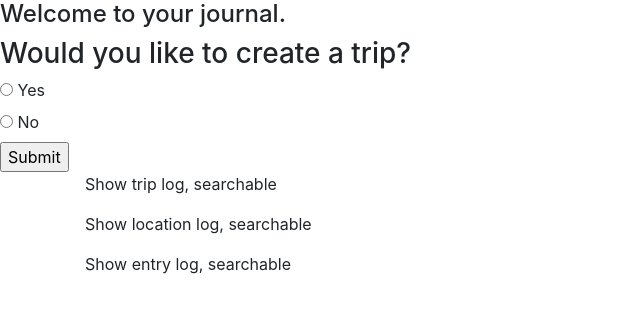
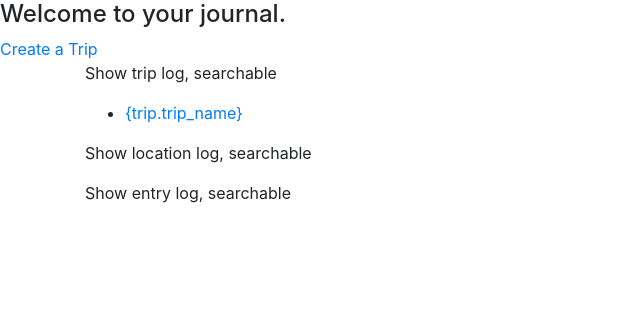
Before and after one commit to lavaniab/Hackbright-Project, a Flask app: template templates/users_journal.html in a window 1280 px wide. Shown: the top 313 px of the page, without its empty margins (0-640 px from the left). Run offline with Flask 2, Linux system fonts and the light colour scheme; the template is opened without the code that fills it: values that come from a table or form of the project are taken from there, others are empty; tables that the repository leaves empty hold one stand-in row (values such as "Sample post"); some libraries are stand-ins or nearby versions.

Commit message:
more work on routes and html pages

```diff
--- a/model.py
+++ b/model.py
@@ -71,8 +71,7 @@ class Location(db.Model): #for now this will just be a nice little box with save
 
 	#locations = db.relationship("Trip", backref="locations")
 
-
-class Locations_Trip(db.Model):
+class Locations_Trips(db.Model):
 	"""Association between trips and locations."""
 
 	__tablename__ = "locationsTrips"
--- a/server.py
+++ b/server.py
@@ -8,7 +8,7 @@ from flask_debugtoolbar import DebugToolbarExtension
 #from wtforms import StringField, PasswordField, BooleanField
 #from wtforms.validators import InputRequired, Email, Length
 
-from model import connect_to_db, db, User, Entry, Trip, Location, Locations_Trip
+from model import connect_to_db, db, User, Entry, Trip, Location, Locations_Trips
 
 #import model
 app = Flask(__name__)
@@ -45,7 +45,7 @@ def homepage():
 
 
 @app.route("/registration", methods=["GET", "POST"])
-def login_form():
+def registration():
 	"""User registration/create a profile page"""
 	if request.method == "POST":
 	# Get form variables
@@ -57,14 +57,11 @@ def login_form():
 		new_user = User(fname=fname, lname=lname, email=email, password=password)
 
 		db.session.add(new_user)
-		db.session.flush()
-		#print(new_user.user_id)
 		db.session.commit()
 		session["user_id"] = new_user.user_id
 		flash("New user profile created!")
-		return render_template("users_journal.html")
+		return redirect("/user_journal")
 	else:
-	#session["user_id"] = request.args.get("User.user_id")
 		return redirect("/")
 
 
@@ -85,10 +82,10 @@ def login_process():
 
 		if user.password != password:
 			flash(f"Incorrect password!")
-			return redirect("/") ## want to reload this spot on same page vs redirect
+			return redirect("/")
 
-		if user and user.password ==password:								#ajax request ajax goes in html file?
-			session["email"] = email
+		if user and user.password ==password:
+			session["user_id"] = user.user_id
 
 			if "user_id" in session:
 				flash("Logged in!")
@@ -97,9 +94,6 @@ def login_process():
 			return redirect("/")
 	else:
 		redirect("/")
-
-	##return render_template("user.html", email=email, password=password)
-	#pass
 
 
 @app.route("/logout")
@@ -110,23 +104,21 @@ def logout():
 	flash("Logged out.")
 	return redirect("/")
 
-@app.route("/user_journal")
-def user_homepage():
+@app.route("/user/<int:user_id>/journal")
+def user_homepage(user_id):
 	"""This is the user's homepage."""
+	trips = Trip.query.filter_by(user_id=user_id)
 
-	if request.method == "GET":
-		name = request.args.get("yes") #?
-		return render_template("trip.html")
-	else:
-		return redirect("/")
+	return render_template("users_journal.html")
 
 
 @app.route("/user_trip", methods=["GET", "POST"])
 def user_trip():
+	"""Create a new trip."""
 
 	if request.method == "POST":
 
-		user_id = session["user_id"] #does not work
+		user_id = session["user_id"]
 		trip_name = request.form["trip_name"]
 		description = request.form["description"]
 
@@ -134,14 +126,29 @@ def user_trip():
 
 		db.session.add(trip)
 		db.session.commit()
+
 		flash("Your trip has been added!")
-		return render_template("location.html") # want to save on page, reload just this
+		return redirect(f"/user_trip/{trip.trip_id}") # want to save on page, reload just this
 	else:
-		return redirect("users_journal.html")
+		return render_template("create_trip.html")
+
+@app.route("/user_trip/<int:trip_id>")
+def get_trip(trip_id):
+	"""Page for certain trip with locations and entries available"""
+
+	trip = Trip.query.filter_by(trip_id=trip_id).one()
+	name = trip.trip_name
+	description = trip.description
+	entries = trip.trip_entries
+	locations = trip.locations
+
+	return render_template("trips.html", trip=trip, name=name,
+							description=description, entries=entries,
+							locations=locations)
 
 
 @app.route("/user_location", methods=["GET", "POST"])
-def user_location():
+def trip_location():
 	"""Gather location information about a trip."""
 
 	if request.method == "POST":
@@ -159,10 +166,10 @@ def user_location():
 		db.session.add(location)
 		db.session.commit()
 		flash("Your location has been added!")
-		return render_template("entry.html")
+		return render_template("create_entry.html")
 
 	else:
-		return render_template("user.html") ##unsure of the else
+		return render_template() ##unsure of the else
 
 
 @app.route("/user_entry", methods=["GET", "POST"]) #<int:user_id>")
@@ -186,7 +193,7 @@ def create_entry():
 	#need a button on html that opens a text box to then have the entry submitted
 	#need to commit entry to db
 		flash("Your entry has been added!")
-		return render_template("users_journal.html")
+		return redirect("/user_journal")
 	else:
 		return redirect("/")
 
--- a/templates/homepage.html
+++ b/templates/homepage.html
@@ -23,7 +23,7 @@
 <form action="/api/auth" method="POST">
   <div class="form">
     <label for="email">Email address:</label>
-    <input type="email" class="form-control" name="email id="email" required>
+    <input type="email" class="form-control" name="email" id="email"required>
   </div>
   <div class="form-group">
     <label for="pwd">Password:</label>
--- a/templates/users_journal.html
+++ b/templates/users_journal.html
@@ -1,22 +1,21 @@
 {% extends 'base.html' %}
 
-{% block title %}(user's) Journal{% endblock %}
+{% block title %}Journal{% endblock %}
 
 {% block body %}
 <h4>Welcome to your journal.</h4>
 
-
-<form action="/user" method="GET">
-	<h3>Would you like to create a trip?</h3>
-	<input type="radio" name="yes" value="yes">
-	<label for="yes">Yes</label><br>
-	<input type="radio" name="no" value="no">
-	<label for="no">No</label><br>
-	<input type="submit">
-</form>
+<div>
+<a href="/user_trip">Create a Trip</a>
+</div>
 
 <div class="container">
 	<p>Show trip log, searchable</p>
+	<ul>
+		{% for trip in trips %}
+		<li><a href="/user_trip/{trip.trip_id}">{trip.trip_name}</a></li>
+		{% endfor %}
+	</ul>
 </div>
 
 <div class="container">
```
